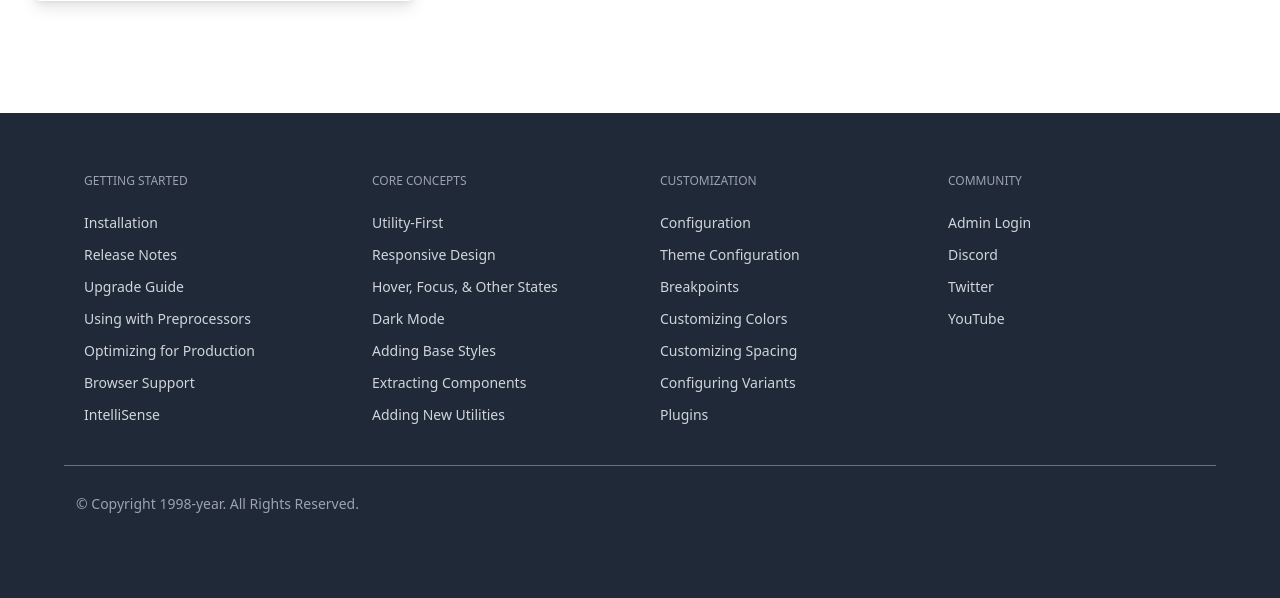
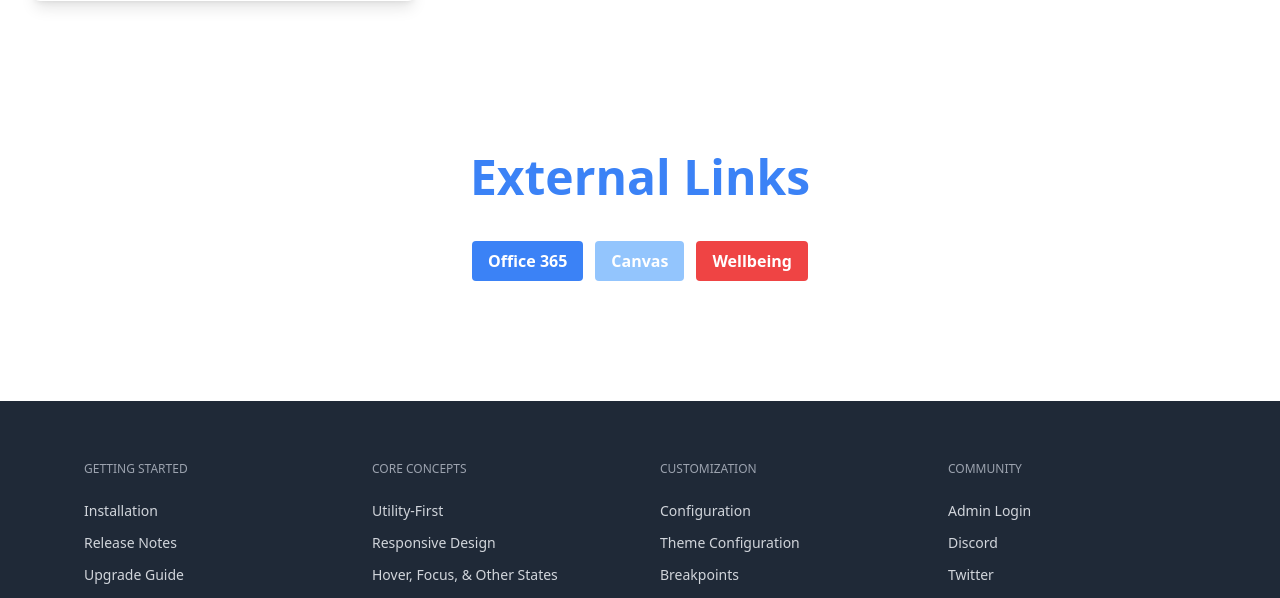
Before and after one commit to ksturgeongcc/my_clyde_v2, a PHP site: page /my_clyde_v2-1/pages/student/Dashboard.php in a window 1280 px wide. Shown: the part 568-1166 px from the top of the page. Before the commit the page ends 1081 px from the top, so only its background shows below. Run offline with PHP 8.4, Linux system fonts and the light colour scheme; a user stored in the database is signed in; data comes from the database, SQL or seed files in the repository; some libraries are stand-ins or nearby versions.

Commit message:
adding changes

```diff
--- a/config/authenticate_admin.php
+++ b/config/authenticate_admin.php
@@ -7,7 +7,7 @@
 $errorMessage = '';
 
 // Prepare our SQL, preparing the SQL statement will prevent SQL injection.
-if ($stmt = $conn->prepare('SELECT username, password FROM admin WHERE username = ?')) {
+if ($stmt = $conn->prepare('SELECT admin_id, username, password FROM admin WHERE username = ?')) {
     // Bind parameters (s = string, i = int, b = blob, etc), in our case the student_num is a string so we use "s"
     $stmt->bind_param('s', $_POST['username']);
     $stmt->execute();
@@ -15,7 +15,7 @@
     $stmt->store_result();
     // If the student_num exists
     if ($stmt->num_rows > 0) {
-        $stmt->bind_result($admin, $password);
+        $stmt->bind_result($id, $admin, $password);
         $stmt->fetch();
         // Account exists, now we verify the password.
         // Note: remember to use password_hash in your registration file to store the hashed passwords.
@@ -25,6 +25,7 @@
             session_regenerate_id();
             $_SESSION['loggedin'] = TRUE;
             $_SESSION['admin'] = $admin;
+            $_SESSION['id'] = $id;
 
            header('Location: ../a/dashboard');
 
--- a/index.php
+++ b/index.php
@@ -195,7 +195,7 @@
     <section
         class="flex flex-col w-full h-[500px] bg-cover bg-fixed bg-center flex justify-center items-center"
         style="
-            background-image: url(https://images.unsplash.com/photo-1642427749670-f20e2e76ed8c?auto=format&fit=crop&w=880&q=80);
+            background-image: url(<?= BASE_PATH ?>assets/images/clyde.jpg)
         ">
         <h1 class="text-white text-5xl font-semibold mt-20 mb-10">
             This is Parallax Effect
--- a/pages/AdminLogin.php
+++ b/pages/AdminLogin.php
@@ -20,7 +20,7 @@
         </div>
       <?php endif; ?>
 
-      <form action="config/authenticate_admin.php" method="post">
+      <form action="<?= BASE_PATH ?>config/authenticate_admin.php" method="post">
         <div class="mb-4 text-lg">
           <input class="rounded-3xl border-none bg-yellow-400 bg-opacity-50 px-6 py-2 text-center text-inherit placeholder-slate-200 shadow-lg outline-none backdrop-blur-md" type="text" name="username" placeholder="20145874" />
         </div>
--- a/pages/admin/Dashboard.php
+++ b/pages/admin/Dashboard.php
@@ -1,3 +1,4 @@
-<?php include '../../partials/header.php'; ?>
+<?php
+include '../../partials/header.php'; ?>
 
 admin dash
--- a/pages/student/Dashboard.php
+++ b/pages/student/Dashboard.php
@@ -76,5 +76,7 @@
         </div>
       </div>
   </section>
+  <?php include '../../partials/links.php'; ?>
 </section>
+
 <?php include '../../partials/footer.php'; ?>
--- /dev/null
+++ b/partials/links.php
@@ -0,0 +1,19 @@
+<!-- component -->
+<div class="flex flex-col">
+			<div class="grid place-items-center mx-auto p-20 sm:my-auto bg-white rounded-3xl space-y-10">
+            <h1 class="text-5xl font-semibold text-blue-500">External Links</h1>
+    <div class="flex items-center justify-center space-x-3">
+
+    <button class="bg-blue-500 px-4 py-2 font-semibold text-white inline-flex items-center space-x-2 rounded">
+        <span>Office 365</span>
+    </button>
+    <button class="bg-blue-300 px-4 py-2 font-semibold text-white inline-flex items-center space-x-2 rounded">
+        <span>Canvas</span>
+    </button>
+    <button class="bg-red-500 px-4 py-2 font-semibold text-white inline-flex items-center space-x-2 rounded">
+        <span>Wellbeing</span>
+    </button>
+
+    </div>
+			</div>
+		</div>
```
Also changed, not shown: config/add_event.php (added, +12 -0 lines), pages/admin/AddEvent.php (added, +29 -0 lines), assets/images/clyde.jpg (added), assets/images/clyde.webp (added).
